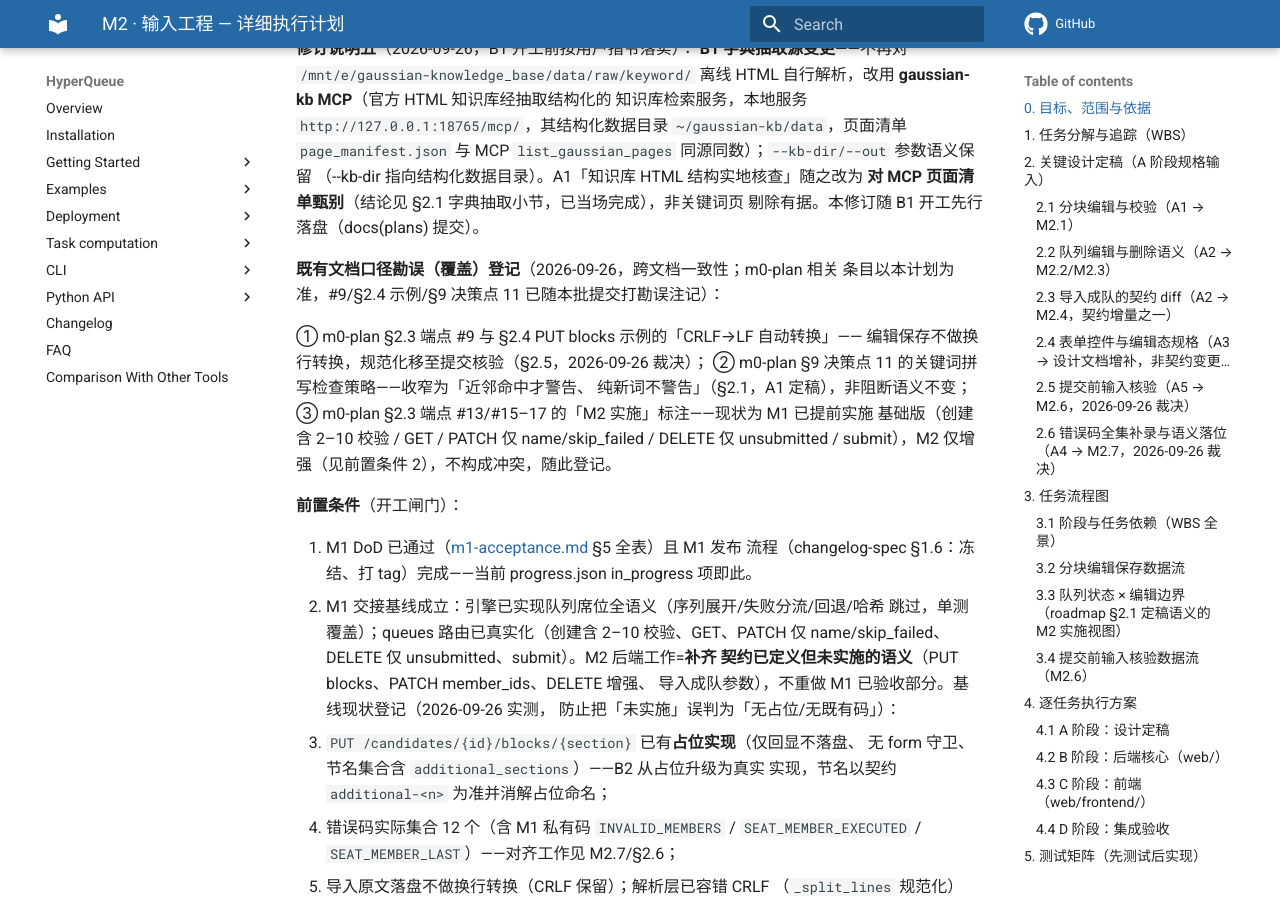
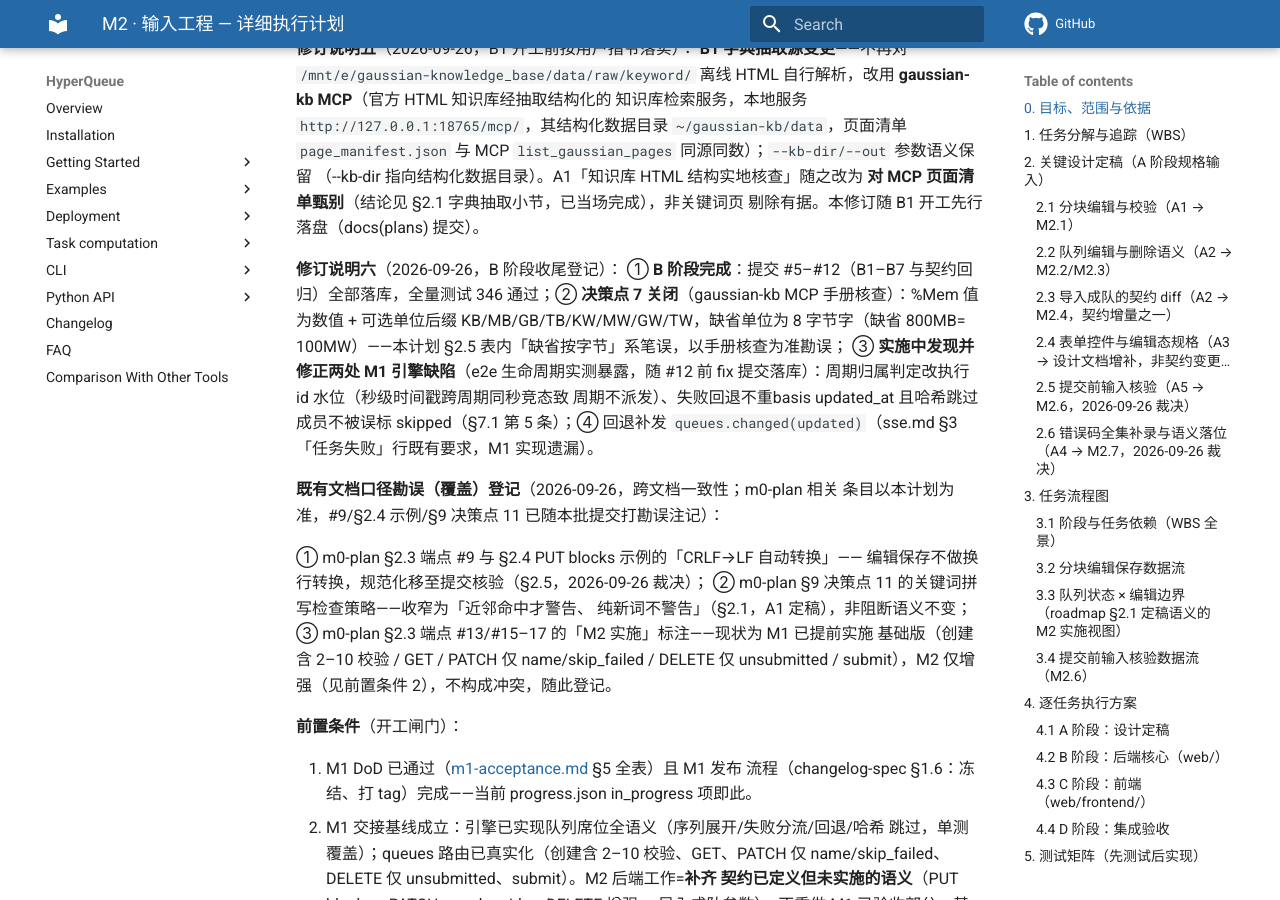
Before and after one commit to baizhancaiji/gauforge, an MkDocs documentation site: the page built from docs/plans/m2-plan.md, in a window 1280 px wide and 900 px high, scrolled down 3157 px. Built offline with MkDocs 1.6.1 and Material for MkDocs 9.7.7, drawn with Linux system fonts in a browser that asks for light colours; comment, search, counter and statistics services are not loaded; the version menu is left out; some of the changed text lies outside the part shown.

Commit message:
docs(plans): B 阶段收尾登记修订说明六
- 决策点 7 关闭：%Mem 单位与缺省按 gaussian-kb MCP 手册核查结论落档（缺省 8 字节字、可选 KB/MB/GB/TB/KW/MW/GW/TW）
- 登记 B 阶段完成与实施中修正的两处 M1 引擎缺陷（周期判定水位、回退不重basis 周期基准、哈希跳过成员保护、回退 queues.changed 补齐）

```diff
--- a/docs/plans/m2-plan.md
+++ b/docs/plans/m2-plan.md
@@ -126,6 +126,17 @@ D1 的说明；⑧ M2.6/M2.7「非 roadmap 原文」标注修正（roadmap 已
 （--kb-dir 指向结构化数据目录）。A1「知识库 HTML 结构实地核查」随之改为
 **对 MCP 页面清单甄别**（结论见 §2.1 字典抽取小节，已当场完成），非关键词页
 剔除有据。本修订随 B1 开工先行落盘（docs(plans) 提交）。
+
+**修订说明六**（2026-09-26，B 阶段收尾登记）：
+① **B 阶段完成**：提交 #5–#12（B1–B7 与契约回归）全部落库，全量测试
+346 通过；② **决策点 7 关闭**（gaussian-kb MCP 手册核查）：%Mem 值为数值 +
+可选单位后缀 KB/MB/GB/TB/KW/MW/GW/TW，缺省单位为 8 字节字（缺省 800MB=
+100MW）——本计划 §2.5 表内「缺省按字节」系笔误，以手册核查为准勘误；
+③ **实施中发现并修正两处 M1 引擎缺陷**（e2e 生命周期实测暴露，随 #12 前
+fix 提交落库）：周期归属判定改执行 id 水位（秒级时间戳跨周期同秒竞态致
+周期不派发）、失败回退不重basis updated_at 且哈希跳过成员不被误标
+skipped（§7.1 第 5 条）；④ 回退补发 `queues.changed(updated)`（sse.md §3
+「任务失败」行既有要求，M1 实现遗漏）。
 
 **既有文档口径勘误（覆盖）登记**（2026-09-26，跨文档一致性；m0-plan 相关
 条目以本计划为准，#9/§2.4 示例/§9 决策点 11 已随本批提交打勘误注记）：
@@ -1055,7 +1066,7 @@ check_tokens/check_contrast）。M2 关闭前 D2 核对本表与实际 git log
 | 4 | 字典抽取规则（文件名 vs 页内变体） | slug 全集为基线 + 标题等价变体（「X and Y」/「X & Y」双侧单词收两侧）；A1 实地核查（MCP 页面清单甄别）已完成，结论落 §2.1 | **已关闭**（2026-09-26，随修订说明五） |
 | 5 | 拼写警告策略 | 近邻命中才警告（cutoff=0.80 + suggestion）；纯新词不警告（防方法学/基组全量误报致检查失效） | **已关闭**（2026-09-26，§2.1 定稿） |
 | 6 | 导入成队响应形状 | CandidateCreate 增 `queue: {queue_id, name}\|null` + `queue_fallback_reason: string\|null` | A2（随契约 diff 评审） |
-| 7 | %Mem 缺省单位与校验粒度 | 按 G16 手册核查后定（值数值 + 可选单位后缀；类型错才 422） | A1 |
+| 7 | %Mem 缺省单位与校验粒度 | 按 G16 手册核查后定（值数值 + 可选单位后缀；类型错才 422） | **已关闭**（2026-09-26：手册核查缺省单位为 8 字节字、可选 KB/MB/GB/TB/KW/MW/GW/TW；见修订说明六） |
 | 8 | 队列编辑对话框内已提交队列的操作入口 | submitted 行双击打开对话框、仅渲染重排+移除（其余字段只读+禁用原因提示）；executing/completed 双击展示只读详情（成员状态徽标与归因） | A3（交互规格） |
 | 9 | `skip_failed` 在 submitted 态不可改 | 不可（409；理由=执行语义对已在待执行者不追溯，§2.5 通则类推；roadmap 未明示，A2 走查登记） | A2 |
 | 10 | 设置域错误码形态 | 任一失败项为 readonly → 409 `SETTING_READONLY`；否则 422 `SETTING_VALUE_INVALID`（details 保留逐项 reason）；若评审认为逐项失败更适单码 `VALIDATION_FAILED`，则登记该口径并同步 §2.6 | A4 |
```
